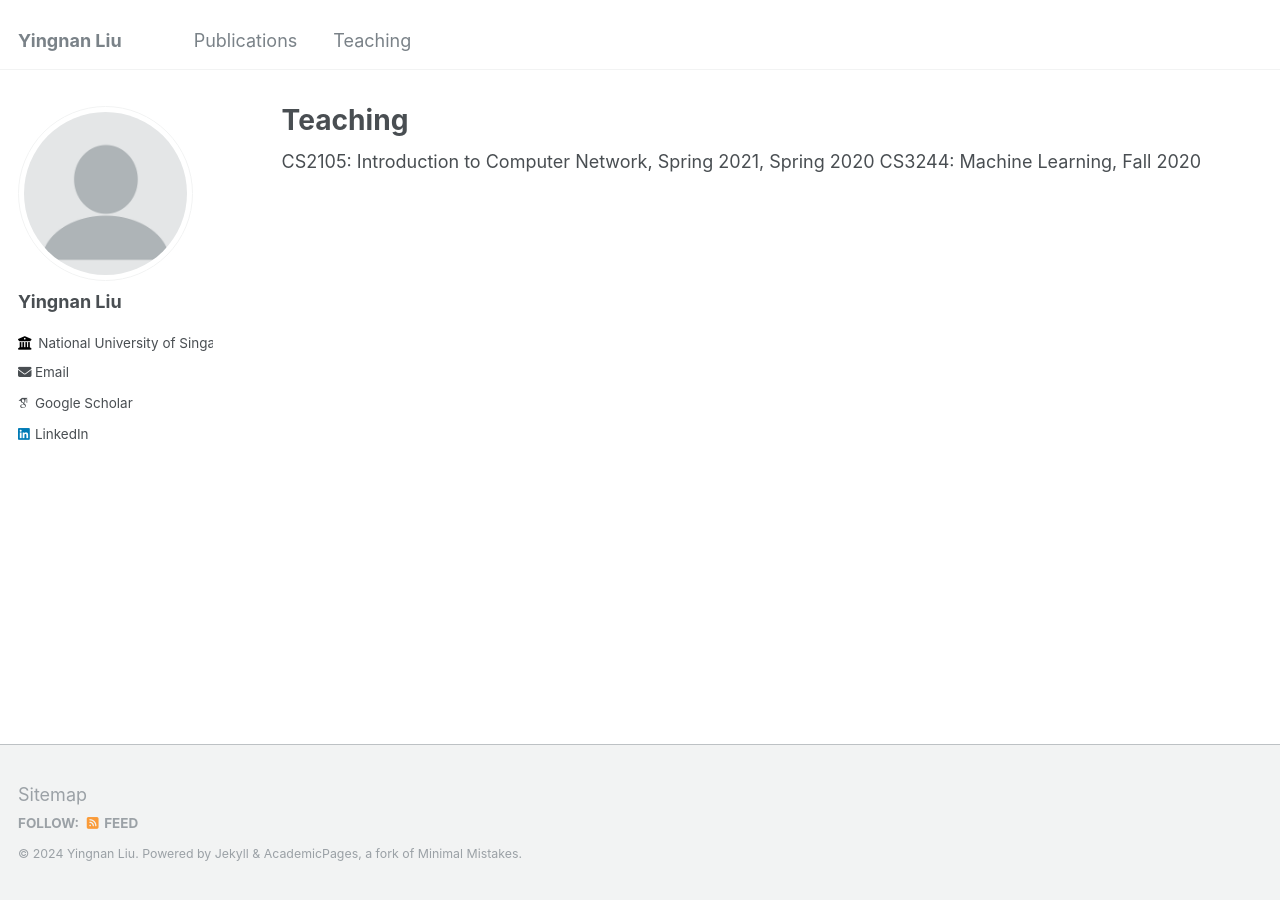
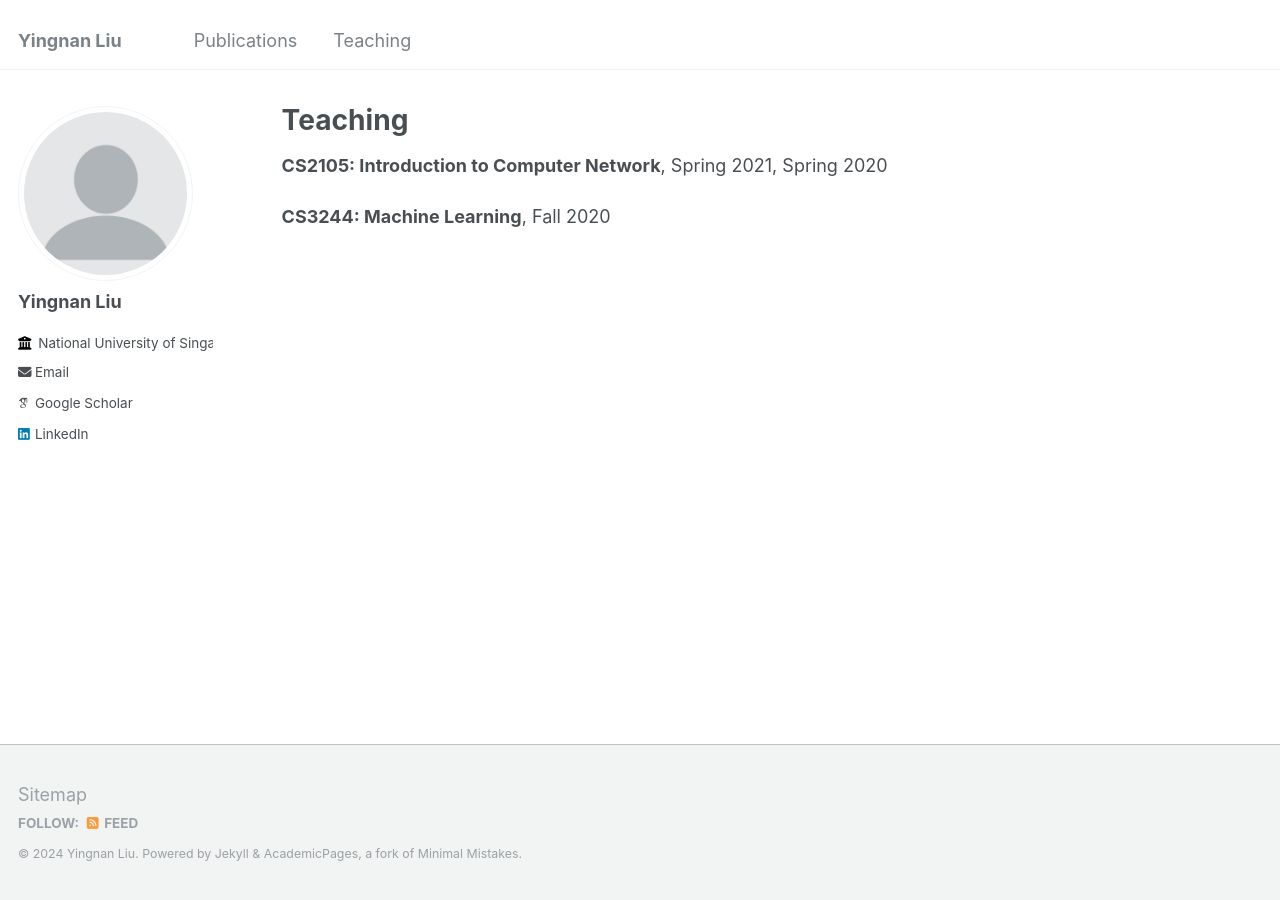
Before and after one commit to NancyQuris/nancyquris.github.io, a Jekyll site: the page built from _pages/teaching.md, in a window 1280 px wide. Built offline with Jekyll 4.4.1, drawn with Linux system fonts in a browser that asks for light colours; some web fonts are replaced; part of the change alters nothing that is shown.

```diff
--- a/_pages/teaching.html
+++ b/_pages/teaching.md
@@ -11,6 +11,6 @@ author_profile: true
   {% include archive-single.html %}
 {% endfor %}
 
-CS2105: Introduction to Computer Network, Spring 2021, Spring 2020
+**CS2105: Introduction to Computer Network**, Spring 2021, Spring 2020
 
-CS3244: Machine Learning, Fall 2020
+**CS3244: Machine Learning**, Fall 2020
```
